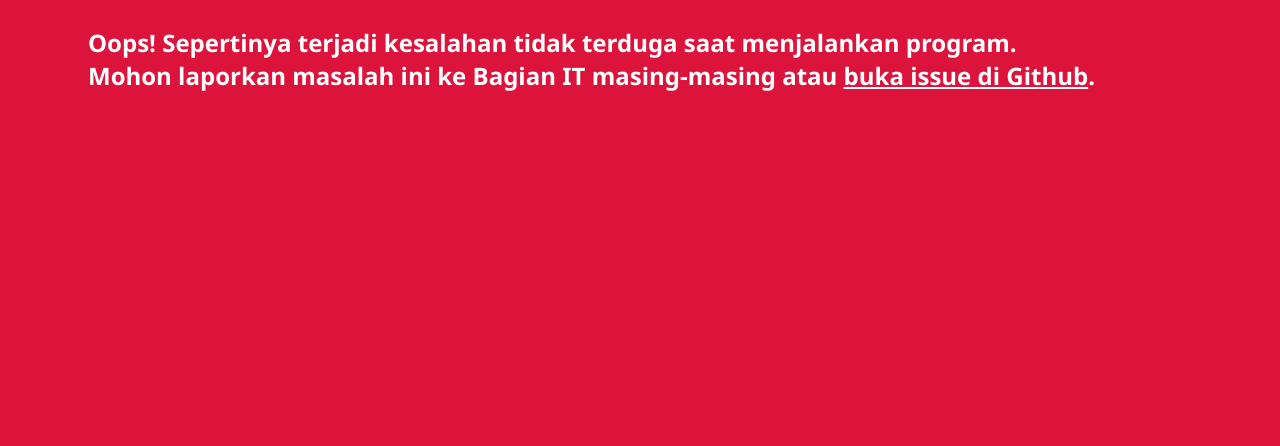
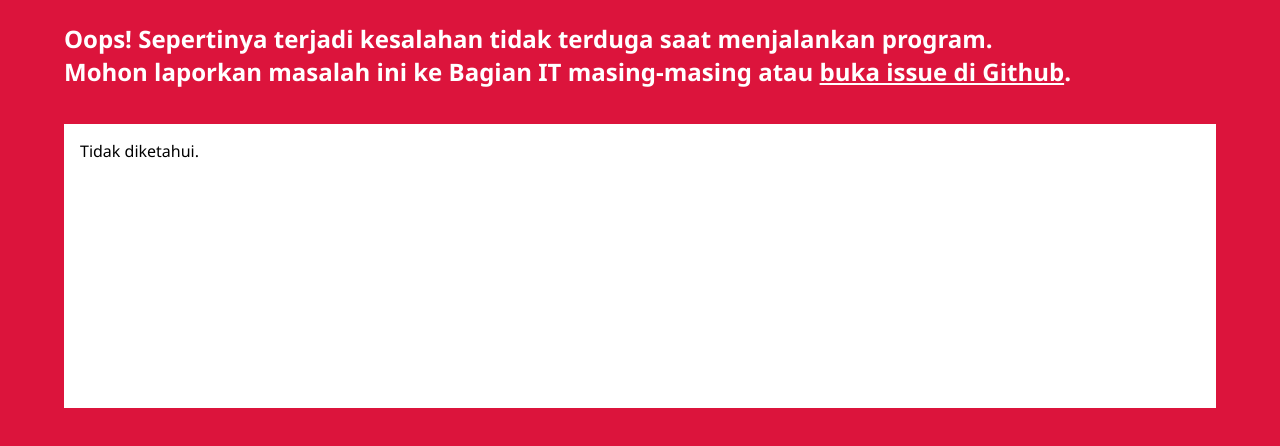
Before and after one commit to YanDev0/InfoBoard, an Electron app: page ui/error/index.html in a window 1280 px wide. Shown: the part 328-774 px from the top of the page. Drawn offline with Linux system fonts and the light colour scheme.

Commit message:
Penyempurnaan error UI

```diff
--- a/src/windows.ts
+++ b/src/windows.ts
@@ -2,7 +2,7 @@ import { app, BrowserWindow, shell, ipcMain, screen } from "electron";
 import path from "path";
 
 /** Tampilkan window kesalahan */
-export function error() {
+export function error(e: Error) {
     const mainPath = path.join(process.cwd(), "ui", "error");
     const { width, height } = screen.getPrimaryDisplay().workAreaSize;
 
@@ -19,6 +19,8 @@ export function error() {
 
     // Deteksi ipc keluar window dari renderer
     ipcMain.handle("quitError", () => window.close());
+    // Kirim Error ke preload
+    window.webContents.send("stackError", e);
 
     // Error perlu dibikin fullscreen sekalian
     window.webContents.once("dom-ready", () => window.setFullScreen(true));
@@ -31,6 +33,5 @@ export function error() {
     window.once("close", () => app.exit(1));
 
     window.loadFile(path.join(mainPath, "index.html"));
-
     return window;
 }
--- a/ui/error/index.html
+++ b/ui/error/index.html
@@ -29,6 +29,10 @@
         </h2>
     </div>
 
+    <div class="log">
+        Tidak diketahui.
+    </div>
+
     <script src="renderer.js"></script>
 </body>
 </html>
--- a/ui/error/preload.js
+++ b/ui/error/preload.js
@@ -1,4 +1,7 @@
 // eslint-disable-next-line @typescript-eslint/no-var-requires
 const { contextBridge, ipcRenderer } = require("electron")
 
+ipcRenderer.once("stackError", (_event, value) => {
+    document.querySelector(".log").innerText = value.stack;
+});
 contextBridge.exposeInMainWorld("quitError", () => ipcRenderer.invoke("quitError"));
--- a/ui/error/style.css
+++ b/ui/error/style.css
@@ -8,11 +8,14 @@ html, body {
 }
 
 body {
+    display: flex;
+    flex-direction: column;
     color: white;
     font-family: 'Segoe UI', Tahoma, Geneva, Verdana, sans-serif;
     user-select: none;
     background-color: crimson;
-    padding: 5rem;
+    margin: 0;
+    padding: 4rem;
 }
 
 a {
@@ -36,3 +39,16 @@ a {
     width: 3rem;
     height: 3rem;
 }
+
+.log {
+    cursor: text;
+    user-select: text;
+    overflow-x: hidden;
+    overflow-y: auto;
+    margin-top: 1rem;
+    padding: 1rem;
+    width: 100%;
+    flex-grow: 1;
+    background: white;
+    color: black;
+}
```
Also changed, not shown: src/main.ts (+13 -1 lines).
